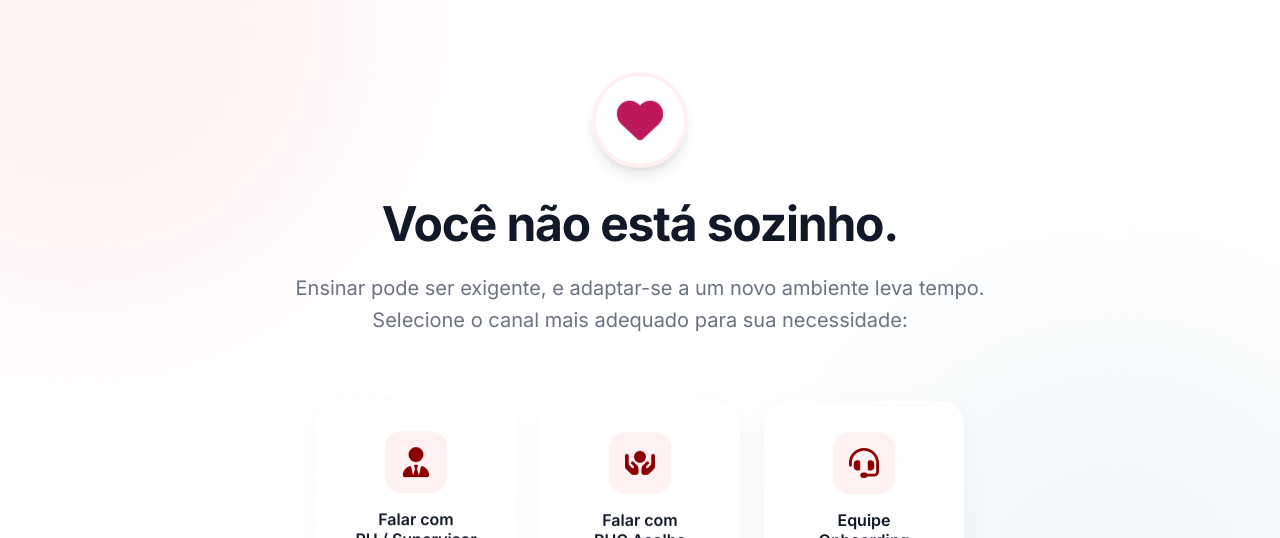
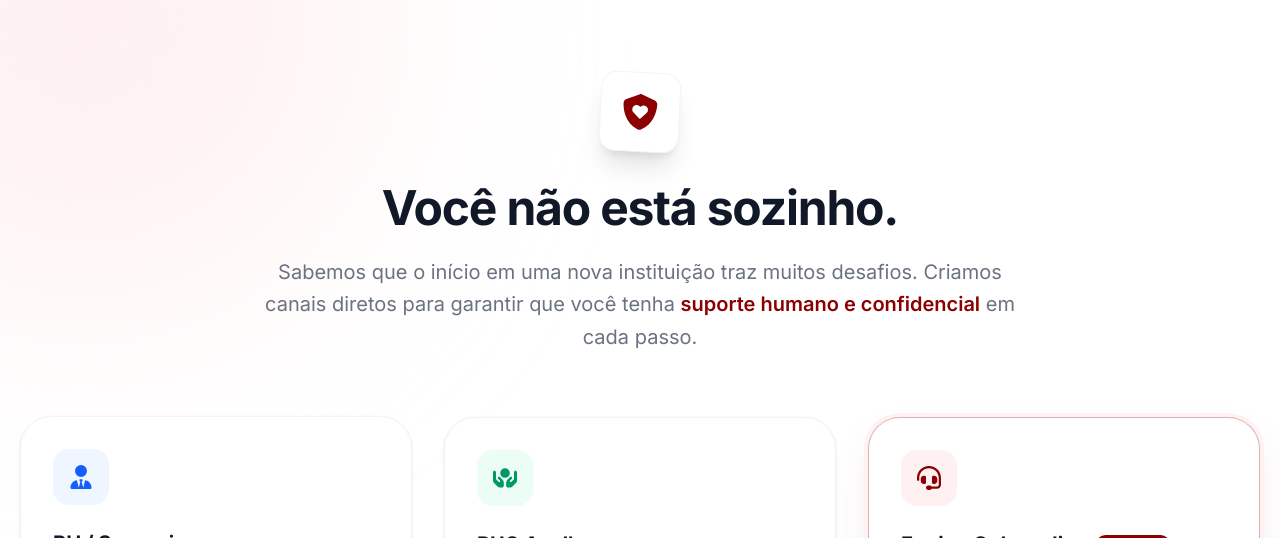
Before and after one commit to guNaoki/onboardingdocentepucpr, a Next.js app: page / in a window 1280 px wide. Shown: the part 2262-2800 px from the top of the page. Built offline with nearby package versions, Linux system fonts and the light colour scheme.

Commit message:
feat: add dedicated theme toggle and enhance support section details

```diff
--- a/src/components/layout/Header.tsx
+++ b/src/components/layout/Header.tsx
@@ -8,6 +8,7 @@ import { FaRegBell, FaBars, FaXmark } from 'react-icons/fa6';
 import { motion, AnimatePresence } from 'motion/react';
 import { cn } from '@/lib/utils';
 import { UserMenu } from './UserMenu';
+import { ThemeToggle } from '../ui/ThemeToggle';
 
 export default function Header() {
   const [isOpen, setIsOpen] = useState(false);
@@ -76,8 +77,10 @@ export default function Header() {
         </nav>
 
         {/* Right Actions */}
-        <div className="flex items-center gap-4 z-50">
-          <FaRegBell className="text-gray-500 dark:text-gray-400 cursor-pointer hover:rotate-15 hover:text-puc-red transition-all duration-300" size={20} />
+        <div className="flex items-center gap-2 sm:gap-4 z-50">
+          <ThemeToggle />
+
+          <FaRegBell className="hidden sm:block text-gray-500 dark:text-gray-400 cursor-pointer hover:rotate-15 hover:text-puc-red transition-all duration-300" size={20} />
 
           <UserMenu />
 
--- a/src/components/layout/UserMenu.tsx
+++ b/src/components/layout/UserMenu.tsx
@@ -59,7 +59,7 @@ export function UserMenu() {
             </div>
 
             {/* Menu Items */}
-            <div className="p-2">
+            <div className="p-2 space-y-1">
               {menuItems.map((item, idx) => (
                 <button
                   key={idx}
@@ -69,27 +69,6 @@ export function UserMenu() {
                   {item.label}
                 </button>
               ))}
-
-              {/* Theme Toggle */}
-              <button
-                onClick={() => setTheme(theme === "dark" ? "light" : "dark")}
-                className="w-full flex items-center justify-between px-3 py-2.5 text-sm text-text-dark dark:text-gray-200 hover:bg-gray-100 dark:hover:bg-gray-800 rounded-lg transition-colors text-left mt-1"
-              >
-                <div className="flex items-center gap-3">
-                  {theme === "dark" ? <FaMoon className="text-indigo-400" /> : <FaSun className="text-amber-500" />}
-                  <span>{theme === "dark" ? "Modo Escuro" : "Modo Claro"}</span>
-                </div>
-                {/* Switch Visual */}
-                <div className={cn(
-                  "w-9 h-5 rounded-full relative transition-colors duration-300",
-                  theme === "dark" ? "bg-puc-red" : "bg-gray-300"
-                )}>
-                  <div className={cn(
-                    "absolute top-1 w-3 h-3 bg-white rounded-full shadow-sm transition-all duration-300",
-                    theme === "dark" ? "left-[calc(100%-16px)]" : "left-1"
-                  )} />
-                </div>
-              </button>
             </div>
 
             {/* Footer */}
--- a/src/components/sections/Support.tsx
+++ b/src/components/sections/Support.tsx
@@ -1,14 +1,34 @@
 'use client';
 
 import Link from 'next/link';
-import { FaHeart, FaUserTie, FaHandsHoldingCircle, FaHeadset } from 'react-icons/fa6';
-import { FadeIn, Float, ScaleIn } from '@/components/ui/MotionWrapper';
+import { FaHeart, FaUserTie, FaHandsHoldingCircle, FaHeadset, FaShieldHeart } from 'react-icons/fa6';
+import { FadeIn, Float, ScaleIn, StaggerContainer, StaggerItem } from '@/components/ui/MotionWrapper';
 import { motion } from 'motion/react';
+import { cn } from '@/lib/utils';
 
 const supportActions = [
-  { icon: FaUserTie, label: <>Falar com<br />RH / Supervisor</>, delay: 0 },
-  { icon: FaHandsHoldingCircle, label: <>Falar com<br />PUC Acolhe</>, delay: 0.2 },
-  { icon: FaHeadset, label: <>Equipe<br />Onboarding</>, delay: 0.4 },
+  {
+    icon: FaUserTie,
+    label: "RH / Supervisor",
+    message: "Dúvidas sobre seu contrato, benefícios ou progressão de carreira? Estamos prontos para orientar sua jornada administrativa.",
+    color: "bg-blue-50 dark:bg-blue-900/20 text-blue-600 dark:text-blue-400",
+    delay: 0
+  },
+  {
+    icon: FaHandsHoldingCircle,
+    label: "PUC Acolhe",
+    message: "Um espaço seguro para escuta e apoio psicológico. Se o estresse bater ou precisar conversar, nossa equipe de acolhimento está aqui.",
+    color: "bg-emerald-50 dark:bg-emerald-900/20 text-emerald-600 dark:text-emerald-400",
+    delay: 0.2
+  },
+  {
+    icon: FaHeadset,
+    label: "Equipe Onboarding",
+    message: "Somos seus facilitadores diretos. Do primeiro dia ao final do semestre, conte conosco para qualquer dúvida sobre a cultura e processos da PUC.",
+    color: "bg-rose-50 dark:bg-rose-900/20 text-puc-red dark:text-rose-400",
+    featured: true,
+    delay: 0.4
+  },
 ];
 
 export default function Support() {
@@ -21,51 +41,66 @@ export default function Support() {
           transition={{ duration: 15, repeat: Infinity, ease: "linear" }}
           className="absolute top-0 left-0 w-[500px] h-[500px] bg-rose-100/50 dark:bg-rose-900/10 rounded-full blur-[100px] -translate-x-1/2 -translate-y-1/2"
         />
-        <motion.div
-          animate={{ x: [0, -100, 0], y: [0, -50, 0], scale: [1, 1.1, 1] }}
-          transition={{ duration: 20, repeat: Infinity, ease: "linear" }}
-          className="absolute bottom-0 right-0 w-[600px] h-[600px] bg-slate-100/80 dark:bg-slate-800/10 rounded-full blur-[120px] translate-x-1/3 translate-y-1/3"
-        />
       </div>
 
       <div className="container mx-auto px-5 relative z-10">
         <ScaleIn>
-          <div className="w-24 h-24 bg-white dark:bg-gray-900 shadow-lg rounded-full flex items-center justify-center mx-auto mb-8 relative border-4 border-rose-50 dark:border-gray-800 transition-colors duration-300">
-            <FaHeart className="text-[#be185d] text-4xl heartbeat" />
+          <div className="w-20 h-20 bg-white dark:bg-gray-900 shadow-xl rounded-2xl flex items-center justify-center mx-auto mb-8 rotate-3 border border-gray-100 dark:border-gray-800">
+            <FaShieldHeart className="text-puc-red text-4xl" />
           </div>
         </ScaleIn>
 
         <FadeIn direction="up">
           <h2 className="text-4xl md:text-5xl font-bold mb-6 text-text-dark dark:text-white tracking-tight">Você não está sozinho.</h2>
-          <p className="text-xl text-text-gray dark:text-gray-400 max-w-[700px] mx-auto mb-16 leading-relaxed">
-            Ensinar pode ser exigente, e adaptar-se a um novo ambiente leva tempo.
-            <br className="hidden md:block" /> Selecione o canal mais adequado para sua necessidade:
+          <p className="text-xl text-text-gray dark:text-gray-400 max-w-[750px] mx-auto mb-16 leading-relaxed">
+            Sabemos que o início em uma nova instituição traz muitos desafios. Criamos canais diretos para garantir que você tenha <span className="text-puc-red dark:text-rose-400 font-semibold">suporte humano e confidencial</span> em cada passo.
           </p>
         </FadeIn>
 
-        <div className="flex flex-wrap justify-center gap-6">
+        <StaggerContainer className="grid grid-cols-1 md:grid-cols-3 gap-8">
           {supportActions.map((action, index) => (
-            <Float key={index} delay={action.delay}>
+            <StaggerItem key={index}>
+              <Float delay={action.delay}>
                 <Link
                   href="/suporte"
-                className="relative group flex flex-col items-center justify-center w-[160px] h-[160px] sm:w-[200px] sm:h-[180px] bg-white/80 dark:bg-gray-900/80 backdrop-blur-sm border border-white/50 dark:border-gray-800 rounded-3xl transition-all duration-300 shadow-[0_8px_30px_rgba(0,0,0,0.04)] dark:shadow-none hover:-translate-y-2 hover:shadow-[0_20px_40px_rgba(190,24,93,0.15)] dark:hover:shadow-[0_20px_40px_rgba(190,24,93,0.15)] hover:border-puc-red/30 dark:hover:border-puc-red/30"
+                  className={cn(
+                    "relative group flex flex-col p-8 bg-white dark:bg-gray-900 border rounded-[32px] transition-all duration-300 text-left h-full",
+                    action.featured
+                      ? "border-puc-red/30 shadow-[0_20px_40px_rgba(139,0,0,0.08)] dark:shadow-none ring-4 ring-rose-50 dark:ring-rose-900/10"
+                      : "border-gray-100 dark:border-gray-800 shadow-sm hover:border-puc-red/20"
+                  )}
                 >
-                <div className="bg-rose-50 dark:bg-gray-800 p-4 rounded-2xl mb-4 group-hover:bg-puc-red transition-colors duration-300">
-                  <action.icon className="text-3xl text-puc-red dark:text-rose-400 group-hover:text-white transition-colors duration-300" />
+                  <div className={cn("w-14 h-14 rounded-2xl flex items-center justify-center mb-6 transition-transform duration-300 group-hover:scale-110", action.color)}>
+                    <action.icon className="text-2xl" />
                   </div>
-                <span className="text-sm md:text-base font-semibold text-text-dark dark:text-gray-200 leading-tight group-hover:text-puc-red dark:group-hover:text-rose-400 transition-colors">{action.label}</span>
 
-                {/* Tooltip hint */}
-                <div className="absolute -top-12 opacity-0 group-hover:opacity-100 transition-all duration-300 bg-text-dark dark:bg-gray-800 text-white text-xs py-1 px-3 rounded-full pointer-events-none transform translate-y-2 group-hover:translate-y-0 shadow-lg">
-                  Iniciar Conversa
+                  <div className="flex items-center gap-2 mb-3">
+                    <h3 className="text-xl font-bold text-text-dark dark:text-white">{action.label}</h3>
+                    {action.featured && (
+                      <span className="text-[10px] font-bold uppercase tracking-wider bg-puc-red text-white px-2 py-0.5 rounded-full">
+                        Destaque
+                      </span>
+                    )}
+                  </div>
+
+                  <p className="text-sm text-text-gray dark:text-gray-400 leading-relaxed mb-8 flex-grow">
+                    {action.message}
+                  </p>
+
+                  <div className="flex items-center gap-2 text-sm font-bold text-puc-red dark:text-rose-400 group-hover:gap-3 transition-all">
+                    Entrar em contato <span>→</span>
                   </div>
                 </Link>
               </Float>
+            </StaggerItem>
           ))}
-        </div>
+        </StaggerContainer>
 
         <FadeIn delay={0.6}>
-          <p className="text-xs font-medium mt-12 text-gray-400 uppercase tracking-widest">*Todas as conversas são confidenciais</p>
+          <div className="mt-16 flex items-center justify-center gap-2 text-text-gray dark:text-gray-500 text-sm">
+            <FaHeart className="text-puc-red/40" />
+            <p>Sua privacidade e bem-estar são nossa prioridade máxima.</p>
+          </div>
         </FadeIn>
       </div>
     </section>
--- /dev/null
+++ b/src/components/ui/ThemeToggle.tsx
@@ -0,0 +1,48 @@
+"use client"
+
+import * as React from "react"
+import { useTheme } from "next-themes"
+import { FaSun, FaMoon } from "react-icons/fa6"
+import { motion, AnimatePresence } from "motion/react"
+
+export function ThemeToggle() {
+  const { theme, setTheme } = useTheme()
+  const [mounted, setMounted] = React.useState(false)
+
+  // Avoid hydration mismatch
+  React.useEffect(() => setMounted(true), [])
+
+  if (!mounted) return <div className="w-9 h-9" />
+
+  return (
+    <button
+      onClick={() => setTheme(theme === "dark" ? "light" : "dark")}
+      className="relative w-10 h-10 flex items-center justify-center rounded-xl bg-gray-100 dark:bg-gray-800 text-gray-500 dark:text-gray-400 hover:text-puc-red dark:hover:text-rose-400 transition-colors focus:outline-none"
+      aria-label="Trocar tema"
+    >
+      <AnimatePresence mode="wait">
+        {theme === "dark" ? (
+          <motion.div
+            key="moon"
+            initial={{ scale: 0, rotate: -90 }}
+            animate={{ scale: 1, rotate: 0 }}
+            exit={{ scale: 0, rotate: 90 }}
+            transition={{ duration: 0.2 }}
+          >
+            <FaMoon size={18} />
+          </motion.div>
+        ) : (
+          <motion.div
+            key="sun"
+            initial={{ scale: 0, rotate: -90 }}
+            animate={{ scale: 1, rotate: 0 }}
+            exit={{ scale: 0, rotate: 90 }}
+            transition={{ duration: 0.2 }}
+          >
+            <FaSun size={18} />
+          </motion.div>
+        )}
+      </AnimatePresence>
+    </button>
+  )
+}
```
Lines whose indentation alone changed are shown as unchanged.
